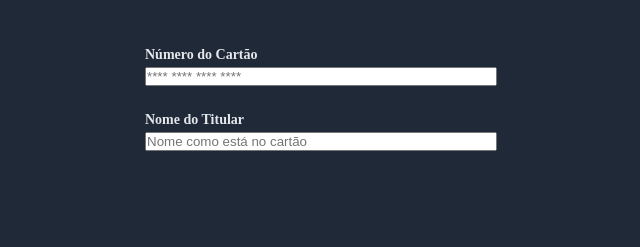
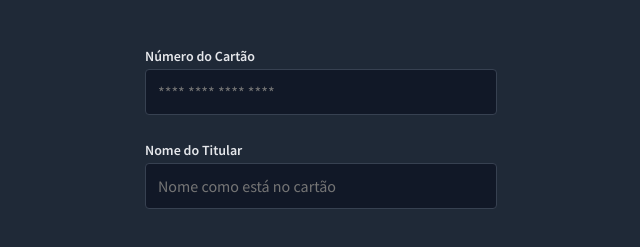
Before and after one commit to diegodiaaz/form-cc, a plain HTML site: page index.html in a window 1280 px wide. Shown: the part 239-486 px from the top of the page, without its empty margins (319-959 px from the left). Drawn offline with Linux system fonts and the light colour scheme.

Commit message:
estilizando inputs e aplicando as fontes

```diff
--- a/style.css
+++ b/style.css
@@ -11,8 +11,12 @@
 }
 
 body {
+  background: #1f2937;
+}
+
+body, input, button {
   font-size: 1.6rem;
-  background: #1f2937;
+  font-family: 'Source Sans Pro', sans-serif;
 }
 
 form {
@@ -28,7 +32,7 @@ form {
   perspective: 60rem;
 }
 
-#credit-card>div {
+#credit-card > div {
   width: inherit;
   height: inherit;
 
@@ -89,4 +93,17 @@ input {
   margin-top: .4rem;
 
   width: 100%;
+  font-family: 'Source Sans Pro';
+
+  padding: 1.2rem;
+  border: .1rem solid #374151;
+
+  background: #111827;
+  border-radius: .4rem;
+
+  color: #F3F4F6;
 }
+
+input:focus {
+  outline: 0.15rem solid #9333EA;
+}
```
